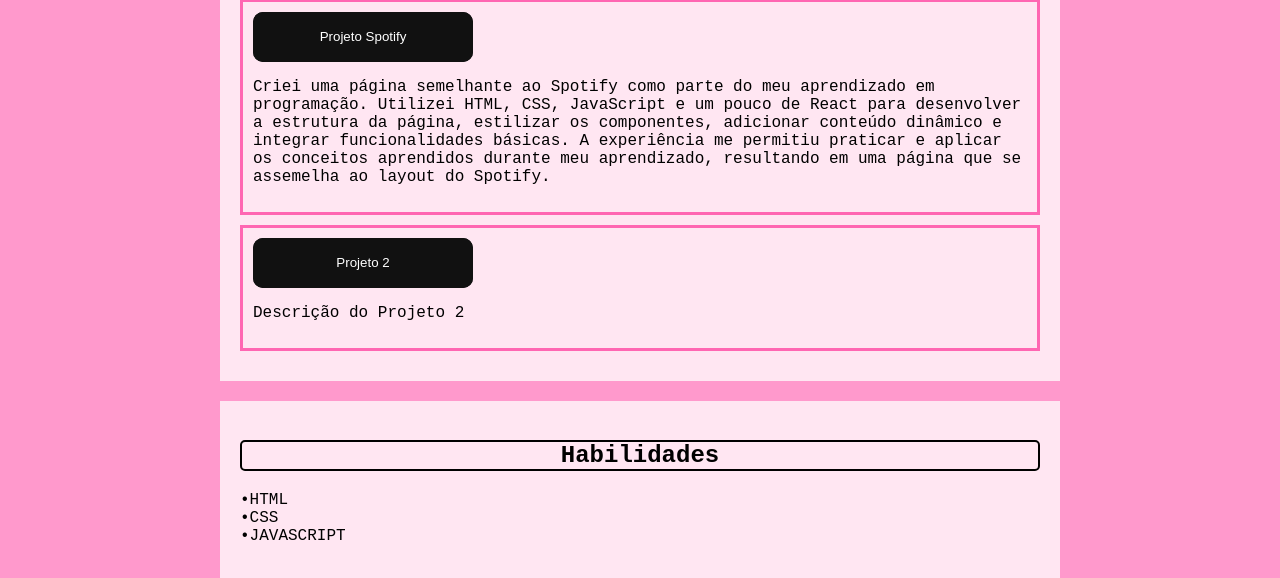
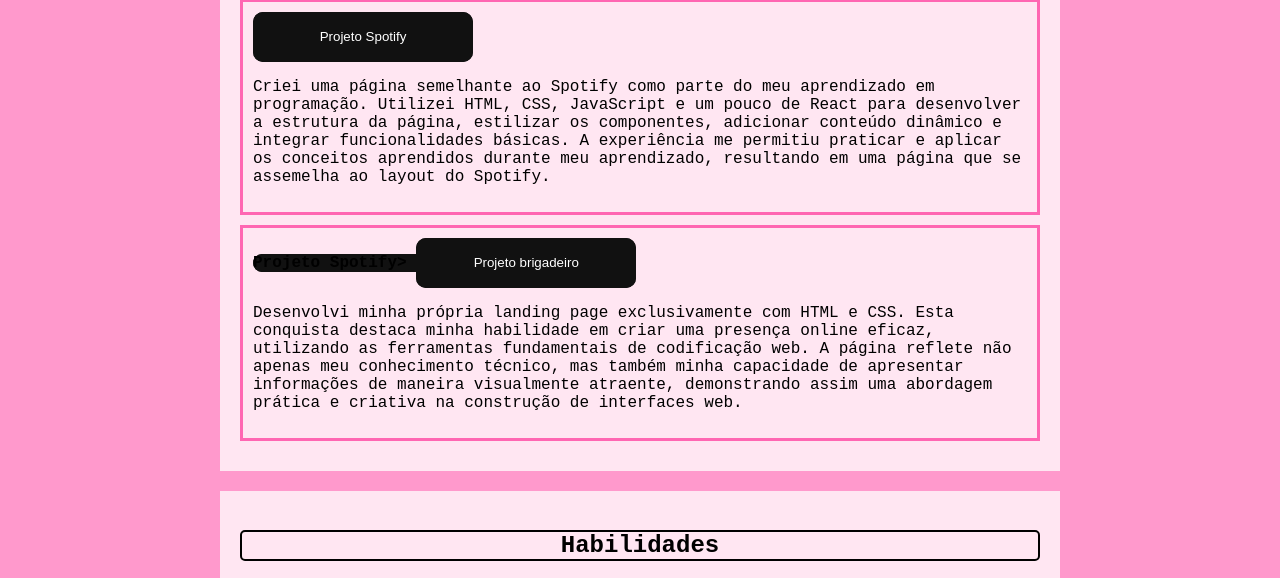
Before and after one commit to hlenfern/portfolio, a plain HTML site: page index.html in a window 1280 px wide. Shown: the part 733-1311 px from the top of the page. Drawn offline with Linux system fonts and the light colour scheme.

Commit message:
Update index.html

```diff
--- a/index.html
+++ b/index.html
@@ -33,10 +33,10 @@
 
     </div>
     <div class="project">
-        <a href="URL_DO_SEU_PROJETO_AQUI">
-            <button class="glow-on-hover" type="button">Projeto 2</button>
+        <a href="<button id="projetoSpotify" class="glow-on-hover" type="button">Projeto Spotify</button>>
+            <button id="projetobrigadeiro" class="glow-on-hover" type="button">Projeto brigadeiro</button>
         </a>
-        <p>Descrição do Projeto 2</p>
+        <p>Desenvolvi minha própria landing page exclusivamente com HTML e CSS. Esta conquista destaca minha habilidade em criar uma presença online eficaz, utilizando as ferramentas fundamentais de codificação web. A página reflete não apenas meu conhecimento técnico, mas também minha capacidade de apresentar informações de maneira visualmente atraente, demonstrando assim uma abordagem prática e criativa na construção de interfaces web.</p>
     </div>
     </section>
 
```
